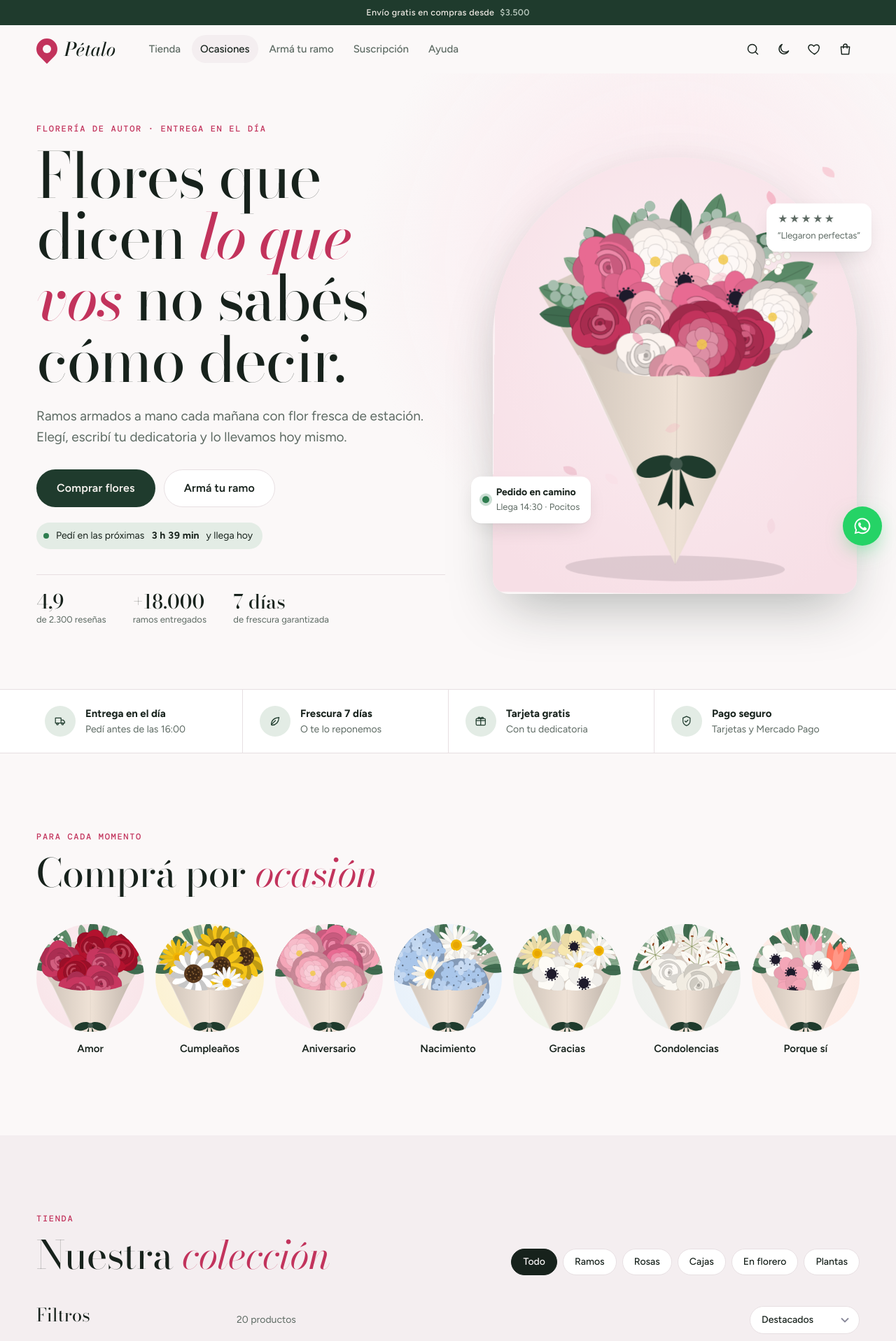
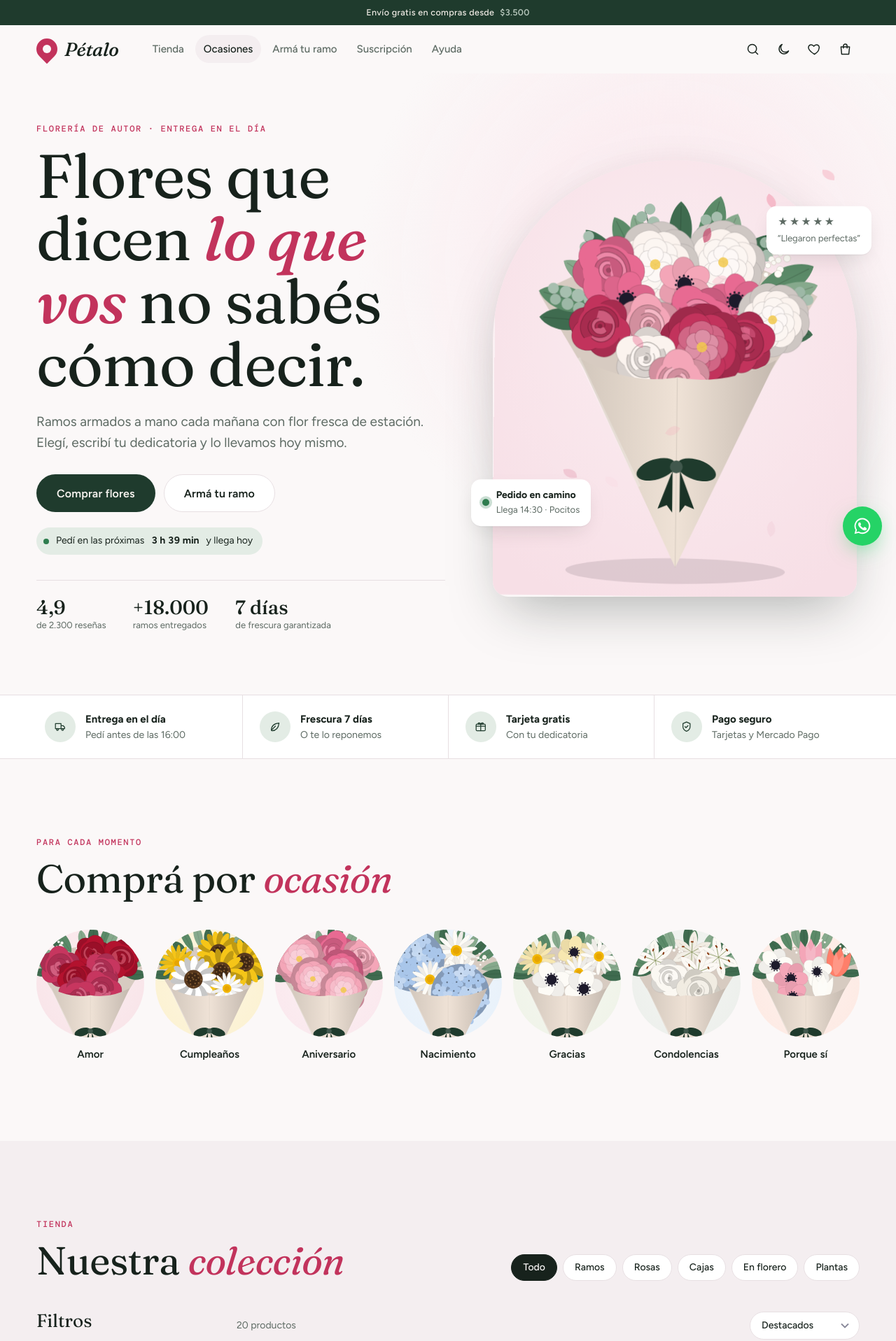
Before and after one commit to eloisabarragan/eloisabarragan, a PHP site: page / in a window 1280 px wide. Shown: the top 1917 px of the page at 70% size. Run offline with PHP 8.4, Linux system fonts and the light colour scheme.

Commit message:
Cambiar la tipografía de títulos por una más legible
Co-Authored-By: Claude Opus 5.5 <noreply@anthropic.com>
Claude-Session: https://claude.ai/code/session_01SpoT9aCSAs3QffqV8rNpXT

```diff
--- a/floreria/css/styles.css
+++ b/floreria/css/styles.css
@@ -26,7 +26,7 @@
   --shadow-lg: 0 30px 80px -20px rgba(23, 34, 28, .35);
   --scrim: rgba(15, 24, 19, .48);
 
-  --f-display: 'Bodoni Moda', 'Didot', 'Bodoni 72', Georgia, serif;
+  --f-display: 'Fraunces', Georgia, 'Times New Roman', serif;
   --f-body: 'Figtree', system-ui, -apple-system, 'Segoe UI', Roboto, sans-serif;
   --f-mono: 'DM Mono', ui-monospace, 'SFMono-Regular', Menlo, monospace;
 
@@ -147,7 +147,7 @@ em { font-style: italic; }
 .hero::before { content: ''; position: absolute; inset: -20% -10% auto auto; width: 70%; aspect-ratio: 1; background: radial-gradient(closest-side, var(--accent-soft), transparent); opacity: .9; pointer-events: none; }
 .hero__inner { position: relative; display: grid; grid-template-columns: 1.05fr .95fr; gap: clamp(32px, 5vw, 72px); align-items: center; }
 .hero__copy { min-width: 0; }
-.hero__title { font: 400 clamp(44px, 7vw, 92px)/.98 var(--f-display); letter-spacing: -.025em; }
+.hero__title { font: 400 clamp(44px, 7vw, 88px)/1.02 var(--f-display); letter-spacing: -.01em; }
 .hero__title em { color: var(--accent); font-weight: 500; }
 .hero__lead { margin-top: 22px; font-size: clamp(17px, 1.6vw, 19px); color: var(--muted); max-width: 46ch; }
 .hero__ctas { display: flex; flex-wrap: wrap; gap: 12px; margin-top: 30px; }
--- a/floreria/index.html
+++ b/floreria/index.html
@@ -8,7 +8,7 @@
 <meta name="theme-color" content="#1f3b2d">
 <link rel="preconnect" href="https://fonts.googleapis.com">
 <link rel="preconnect" href="https://fonts.gstatic.com" crossorigin>
-<link rel="stylesheet" href="https://fonts.googleapis.com/css2?family=Bodoni+Moda:ital,opsz,wght@0,6..96,400..700;1,6..96,400..700&family=DM+Mono:wght@400;500&family=Figtree:wght@400;500;600;700&display=swap">
+<link rel="stylesheet" href="https://fonts.googleapis.com/css2?family=Fraunces:ital,opsz,wght@0,9..144,300..700;1,9..144,300..700&family=DM+Mono:wght@400;500&family=Figtree:wght@400;500;600;700&display=swap">
 <link rel="stylesheet" href="css/styles.css">
 </head>
 <body>
```
